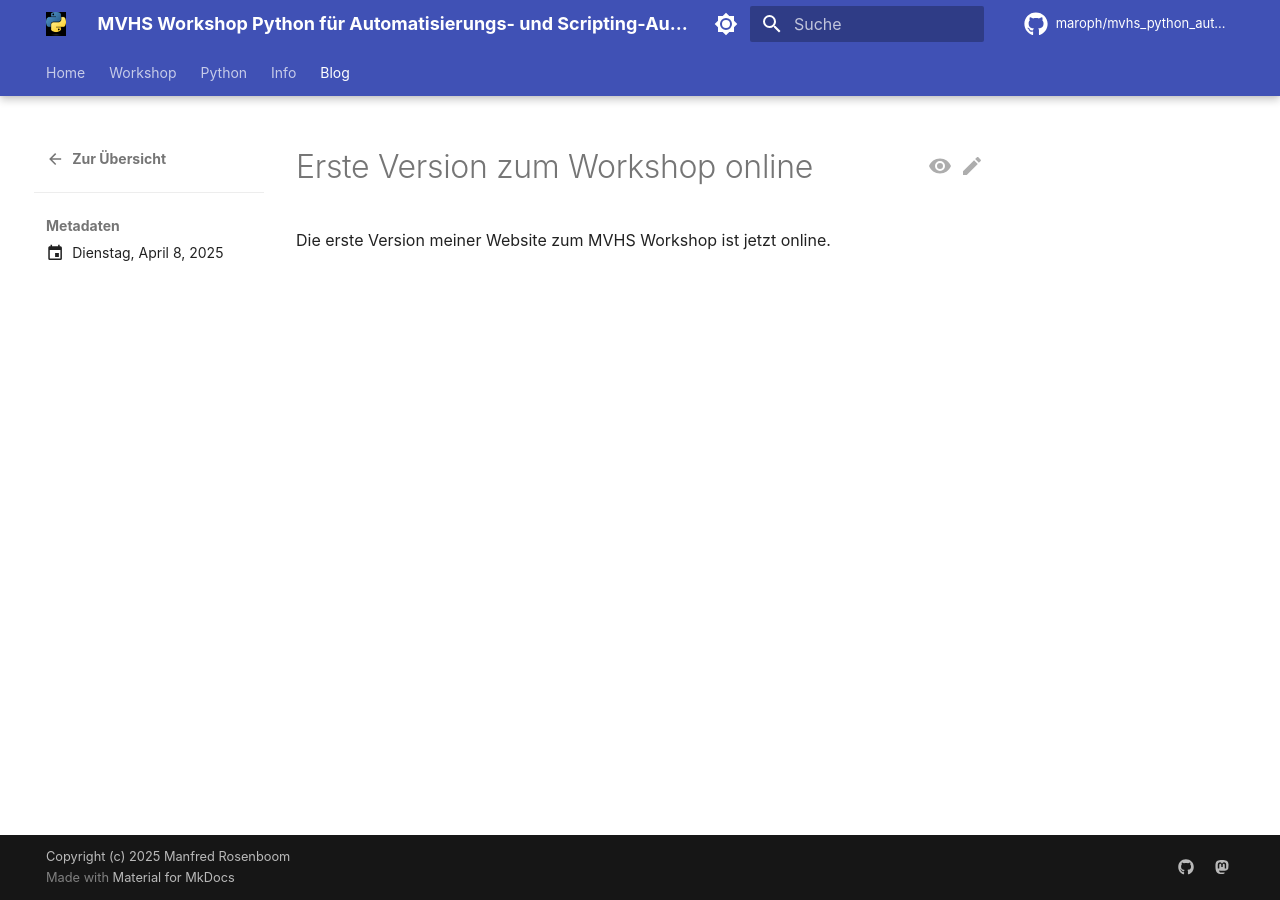
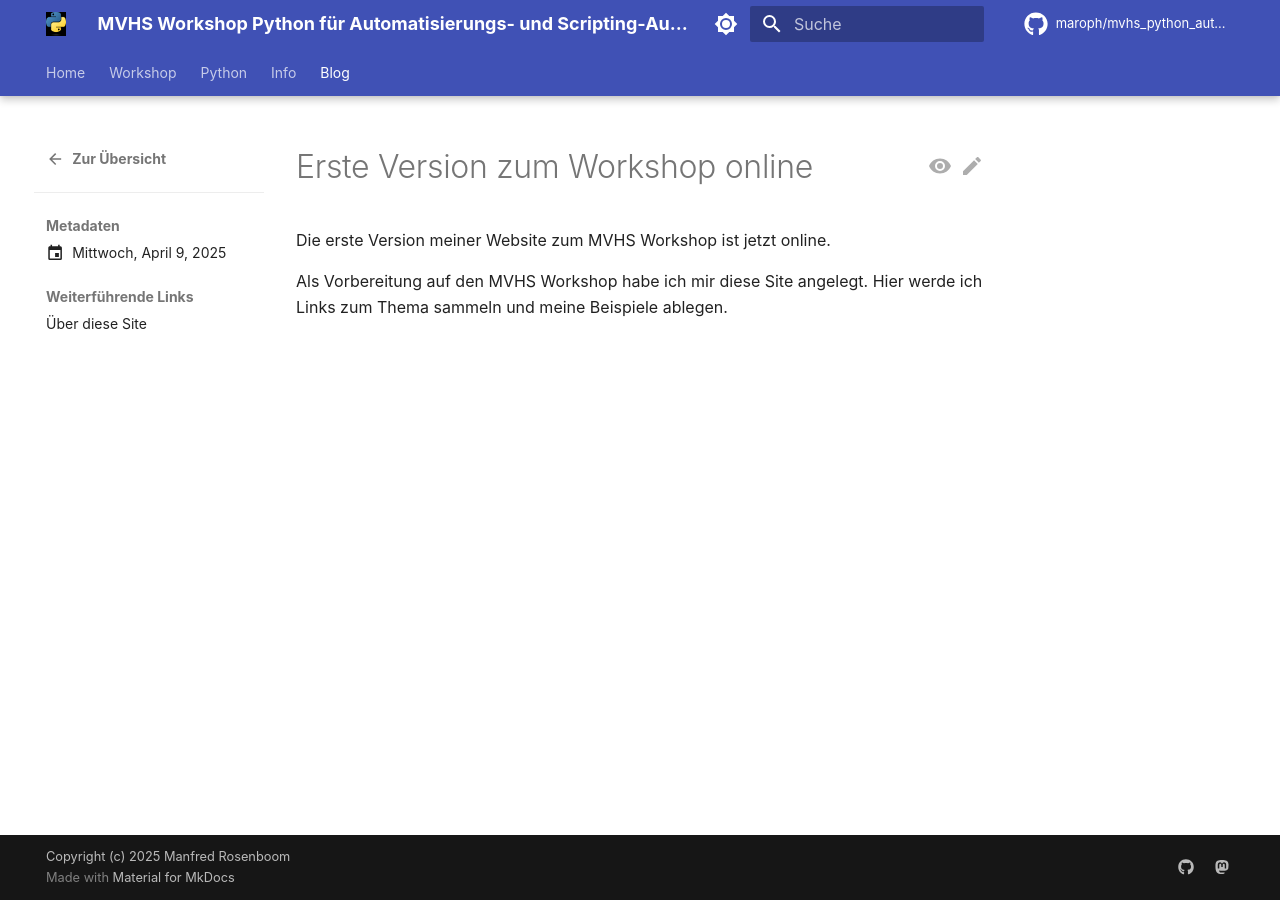
Before and after one commit to maroph/mvhs_python_automatisierung_scripting, an MkDocs documentation site: the page built from docs/blog/posts/first_post.md, in a window 1280 px wide. Built offline with MkDocs 1.6.1 and Material for MkDocs 9.7.7, drawn with Linux system fonts in a browser that asks for light colours; plug-ins that fetch from the network failed and are left out; comment, search, counter and statistics services are not loaded.

Commit message:
make some small changes

```diff
--- a/docs/blog/posts/first_post.md
+++ b/docs/blog/posts/first_post.md
@@ -1,12 +1,18 @@
 ---
-date: 2025-04-08
+date: 2025-04-09
 authors:
   - maroph
 draft: false
 categories:
-  - General
+  - Announcement
+links:
+  - info/about.md
 ---
 
 # Erste Version zum Workshop online
 Die erste Version meiner Website zum MVHS
 Workshop ist jetzt online.
+<!--more-->
+Als Vorbereitung auf den MVHS Workshop habe
+ich mir diese Site angelegt. Hier werde ich Links
+zum Thema sammeln und meine Beispiele ablegen.
--- a/mkdocs.yml
+++ b/mkdocs.yml
@@ -4,8 +4,8 @@
 site_description: Daten aus dem MVHS Workshop Python für Automatisierungs- und Scripting-Aufgaben
 site_author: Manfred Rosenboom (maroph)
 
+repo_url: https://github.com/maroph/mvhs_python_automatisierung_scripting/
 repo_name: maroph/mvhs_python_automatisierung_scripting
-repo_url: https://github.com/maroph/mvhs_python_automatisierung_scripting/
 edit_uri: edit/main/docs
 
 theme:
@@ -46,6 +46,8 @@
         - navigation.top
         - search.suggest
         - search.highlight
+        - toc.follow
+#        - toc.integrate
     icon:
         repo: fontawesome/brands/github
         edit: material/pencil
@@ -72,7 +74,7 @@
         - Tuples: python/tuples.md
     - Info:
         - info.md
-        - Über: info/about.md
+        - Über diese Site: info/about.md
         - Lizenz: info/license.md
         - GDPR/DSGVO: info/gdpr.md
     - Blog: blog/index.md
@@ -87,6 +89,10 @@
 
 markdown_extensions:
     - attr_list
+# available icons, emojis: https://squidfunk.github.io/mkdocs-material/reference/icons-emojis/#search
+    - pymdownx.emoji:
+          emoji_index: !!python/name:material.extensions.emoji.twemoji
+          emoji_generator: !!python/name:material.extensions.emoji.to_svg
     - pymdownx.highlight:
           anchor_linenums: true
           line_spans: __span
@@ -94,6 +100,7 @@
     - pymdownx.inlinehilite
     - pymdownx.snippets
     - pymdownx.superfences
+    - tables
 
 plugins:
     - git-revision-date-localized:
@@ -107,6 +114,7 @@
           enabled: true
           cache: true
     - search:
+          enabled: true
           lang: de
 # https://squidfunk.github.io/mkdocs-material/setup/setting-up-a-blog/#writing-your-first-post
     - blog:
@@ -135,6 +143,7 @@
         categories_url_format: "category/{slug}"
         categories_toc: true
         categories_allowed:
+            - Announcement
             - General
 
 extra:
```
Also changed, not shown: README.md (+6 -0 lines), docs/blog/posts/abs_3rd.md (added, +15 -0 lines), docs/workshop.md (+1 -1 lines).
